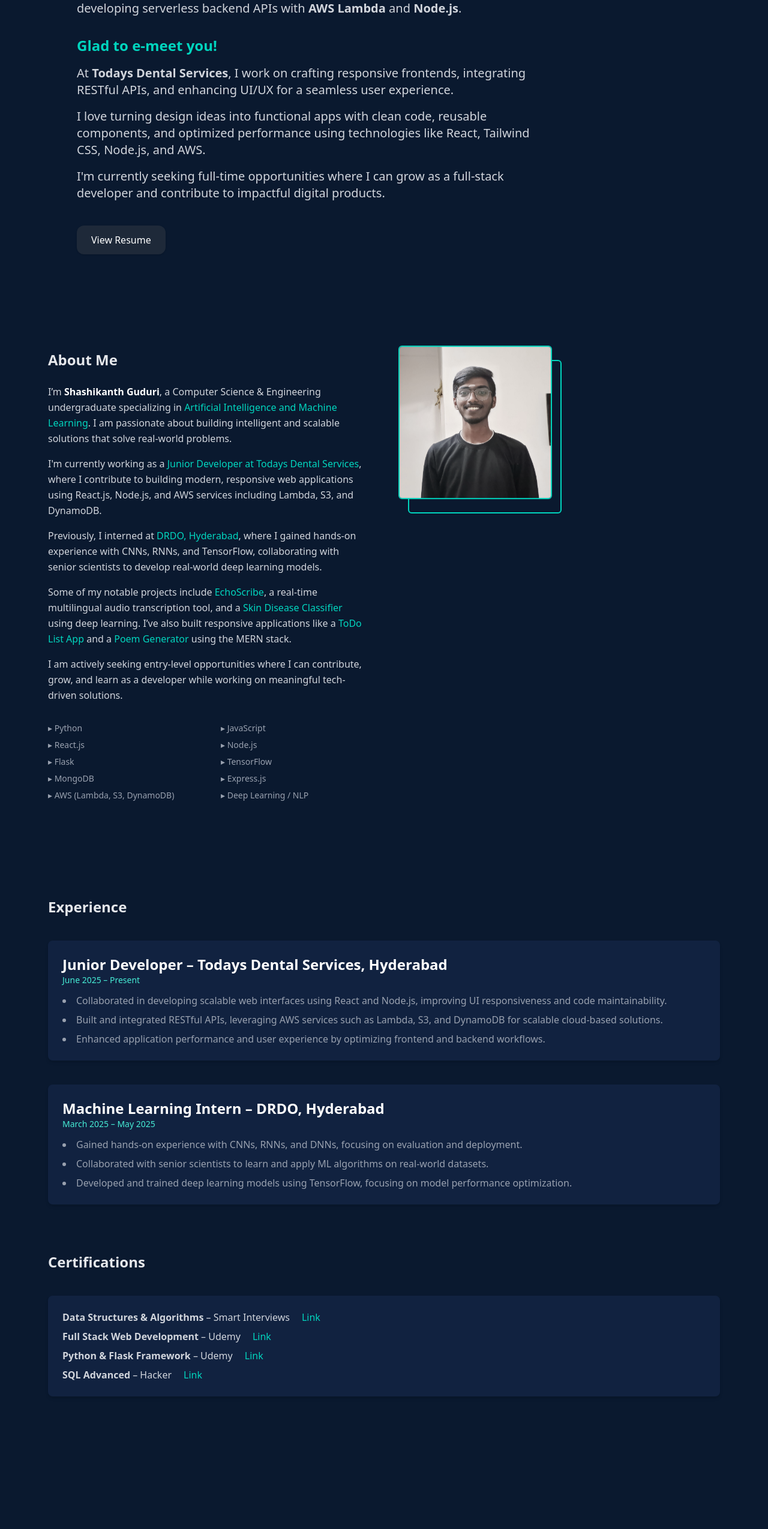
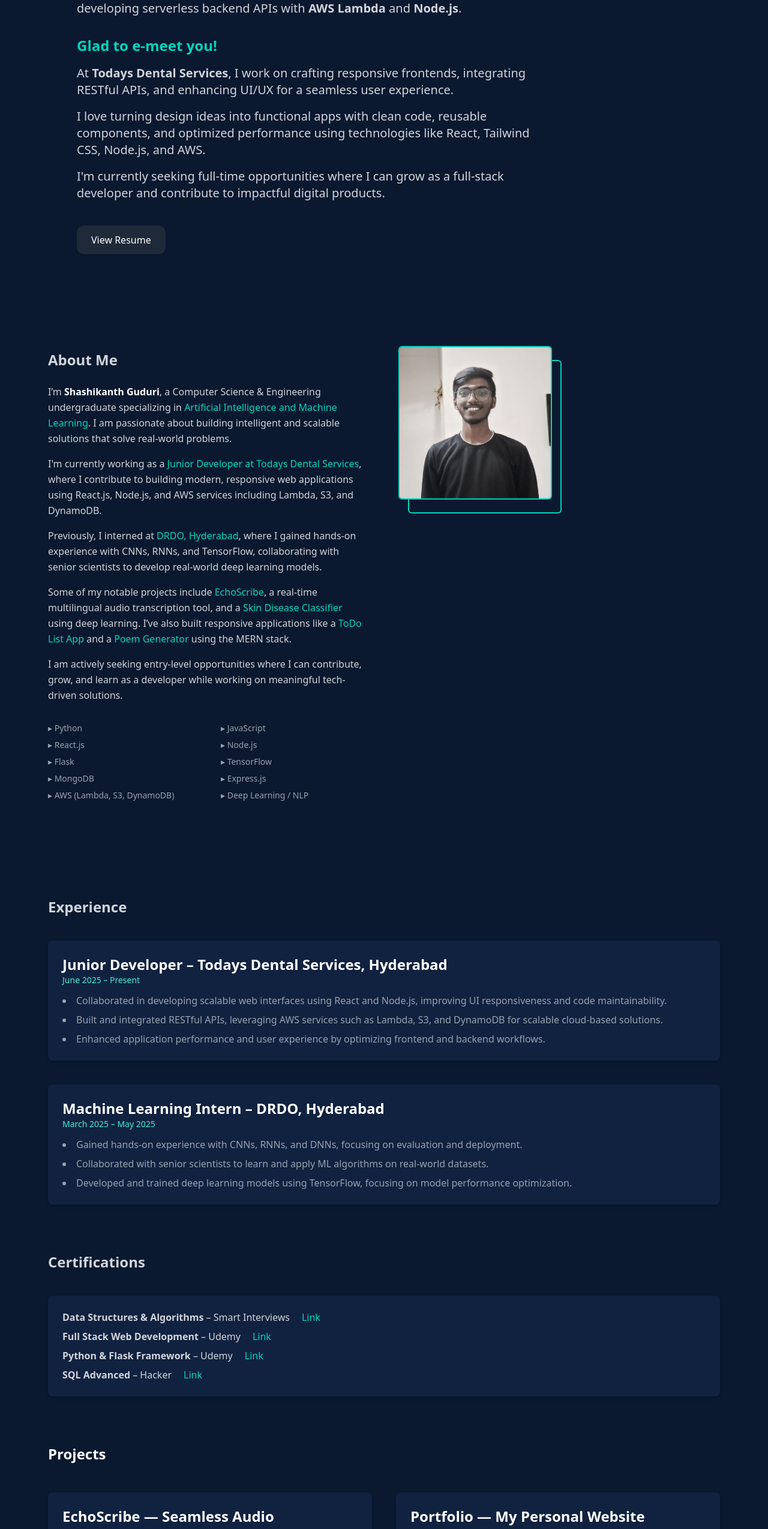
Before and after one commit to GuduriShashikanth/portfolio, a React (Vite) app: page / in a window 1280 px wide. Shown: the part 235-2784 px from the top of the page at 60% size. Built offline with nearby package versions, Linux system fonts and the light colour scheme.

Commit message:
major changes

```diff
--- a/src/App.jsx
+++ b/src/App.jsx
@@ -1,70 +1,20 @@
-import { useState } from 'react';
 import './App.css';
 import Navbar from './components/Navbar';
 import About from './components/About';
 import Experience from './components/Experience';
 import Contact from './components/Contact';
-import resume from './assets/SHASHI-RESUME.pdf';
+import Projects from './components/Projects';
+import Home from './pages/Home';
 
 function App() {
-  const [count, setCount] = useState(0);
-
   return (
     <>
       <div className="bg-[#0a192f] text-gray-300 min-h-screen w-full">
-        {/* Navbar */}
         <Navbar />
-
-        {/* Hero Section */}
-        <section id="home" className="w-full py-20 px-6 md:px-20 flex justify-center">
-          <div className="max-w-5xl w-full text-center md:text-left flex flex-col items-center md:items-start">
-            <h1 className="text-3xl sm:text-4xl md:text-5xl lg:text-6xl font-bold leading-tight">
-              Hi, I am <span className="text-blue-600">Shashikanth Guduri</span>
-            </h1>
-
-            <p className="mt-4 text-base sm:text-lg md:text-xl font-semibold max-w-3xl">
-              Junior Web Developer @ Todays Dental Services | MERN + AWS Developer
-            </p>
-
-            <p className="mt-2 text-base sm:text-lg md:text-xl max-w-3xl">
-              Specializing in building responsive frontend interfaces using <strong>React.js</strong> and developing serverless backend APIs with <strong>AWS Lambda</strong> and <strong>Node.js</strong>.
-            </p>
-
-            <div className="mt-8 space-y-4 max-w-3xl">
-              <h3 className="text-lg sm:text-xl md:text-2xl font-semibold text-teal-400">
-                Glad to e-meet you!
-              </h3>
-
-              <p className="text-base sm:text-lg md:text-xl">
-                At <strong>Todays Dental Services</strong>, I work on crafting responsive frontends, integrating RESTful APIs, and enhancing UI/UX for a seamless user experience.
-              </p>
-
-              <p className="text-base sm:text-lg md:text-xl">
-                I love turning design ideas into functional apps with clean code, reusable components, and optimized performance using technologies like React, Tailwind CSS, Node.js, and AWS.
-              </p>
-
-              <p className="text-base sm:text-lg md:text-xl">
-                I'm currently seeking full-time opportunities where I can grow as a full-stack developer and contribute to impactful digital products.
-              </p>
-            </div>
-
-            {/* Resume Button */}
-            <div className="mt-10 flex justify-center md:justify-start">
-              <a
-                href={resume}
-                target="_blank"
-                rel="noopener noreferrer"
-                className="px-6 py-3 bg-gray-800 text-white rounded-xl shadow hover:bg-gray-900 transition"
-              >
-                View Resume
-              </a>
-            </div>
-          </div>
-        </section>
-
-        {/* Other Sections */}
+        <Home />
         <About />
         <Experience />
+        <Projects />
         <Contact />
       </div>
     </>
--- a/src/components/About.jsx
+++ b/src/components/About.jsx
@@ -8,7 +8,7 @@ const About = () => {
         {/* Left Text Section */}
         <div>
           <h2 className="text-2xl text-teal-400 font-bold mb-6">
-            <span className="text-gray-200">About Me</span>
+            <span className="text-gray-300">About Me</span>
           </h2>
 
           <p className="mb-4 leading-relaxed">
--- a/src/components/Experience.jsx
+++ b/src/components/Experience.jsx
@@ -8,7 +8,7 @@ const Experience = () => {
     >
       <div className="max-w-6xl mx-auto">
         <h2 className="text-2xl   font-bold text-teal-400 mb-10">
-          <span className="text-gray-200">Experience</span>
+          <span className="text-gray-300">Experience</span>
         </h2>
 
         <div className="space-y-10">
@@ -52,7 +52,7 @@ const Experience = () => {
 </div>
 
         <h2 className="text-2xl  font-bold text-teal-400 mt-20 mb-10">
-          <span className="text-gray-200">Certifications</span>
+          <span className="text-gray-300">Certifications</span>
         </h2>
 
         <div className="bg-[#112240] p-6 rounded-lg  shadow-md transition space-y-4 text-base text-gray-300">
--- a/src/components/Navbar.jsx
+++ b/src/components/Navbar.jsx
@@ -11,7 +11,7 @@ const Navbar = () => {
   return (
     <>
     <nav className="fixed top-0 left-0 w-full z-50 bg-teal-400 text-white shadow-md">
-      <div className="max-w-7xl mx-auto flex justify-between items-center px-6 py-4">
+      <div className="max-w-7xl mx-auto flex justify-between items-center  py-4">
 
         <div className="text-2xl font-bold text-black">SG</div>
 
--- /dev/null
+++ b/src/components/Projects.jsx
@@ -0,0 +1,107 @@
+import React from "react";
+
+const Projects = () => {
+  const projects = [
+     {
+      title: "EchoScribe — Seamless Audio Transcription Tool",
+      description:
+        "A real-time multilingual transcription app using Flask, Vosk, and NLP models for translation and punctuation correction.",
+      tech: ["Python", "Flask", "Vosk", "T5", "Helsinki-NLP"],
+      demo: ""
+    },
+    {
+      title: "Portfolio — My Personal Website",
+      description:
+        "A modern, responsive portfolio built with React and Tailwind CSS to showcase my skills, experience, and projects. Includes smooth scrolling navigation, animations, and a clean dark UI.",
+      tech: ["React", "Tailwind CSS", "Vite", "GitHub Pages"],
+      demo: "https://gudurishashikanth.github.io/portfolio/",
+      github: "https://github.com/GuduriShashikanth/portfolio",
+    },
+    {
+      title: "Shorttt — Smart URL Shortener",
+      description:
+        "A full-stack URL shortener built with React, Node.js, Express, and MongoDB. Generates short, shareable links with a backend hosted on Render and frontend deployed on Netlify.",
+      tech: ["React", "Node.js", "Express", "MongoDB", "Tailwind CSS"],
+      demo: "https://shorttt.netlify.app/",
+      github: "https://github.com/GuduriShashikanth/urlshortenerfrontend",
+    },
+
+    {
+      title: "Todo List App",
+      description:
+        "A responsive and minimalistic task management app built with React and Tailwind CSS, featuring CRUD operations.",
+      tech: ["React", "Tailwind CSS", "Vite"],
+      demo: "https://gudurishashikanth.github.io/todo-react/",
+      github: "https://github.com/GuduriShashikanth/todo-react",
+    },
+    {
+      title: "Number Guessing Game",
+      description:
+        "A fun JavaScript number guessing game with real-time hints and animations.",
+      tech: ["HTML", "CSS", "JavaScript"],
+      demo: "https://gudurishashikanth.github.io/html-game/",
+      github: "https://github.com/GuduriShashikanth/html-game",
+    },
+  ];
+
+  return (
+    <section
+      id="projects"
+      className="bg-[#0a192f] text-gray-300 px-6 md:px-20 w-full"
+    >
+      <div className="max-w-6xl mx-auto">
+        <h2 className="text-2xl font-bold text-white mb-12">
+          <span className="text-white">Projects</span>
+        </h2>
+
+        <div className="grid gap-10 md:grid-cols-2">
+          {projects.map((project, index) => (
+            <div
+              key={index}
+              className="bg-[#112240] p-6 rounded-lg shadow-md hover:shadow-xl transition transform hover:-translate-y-1"
+            >
+              <h3 className="text-xl md:text-2xl font-semibold text-white mb-2">
+                {project.title}
+              </h3>
+              <p className="text-gray-300 mb-4">{project.description}</p>
+
+              <div className="flex flex-wrap gap-2 mb-4">
+                {project.tech.map((t, i) => (
+                  <span
+                    key={i}
+                    className="bg-teal-900 text-teal-200 text-sm px-3 py-1 rounded-full"
+                  >
+                    {t}
+                  </span>
+                ))}
+              </div>
+
+              <div className="flex gap-4 mt-4">
+                {project.demo && (
+                  <a
+                    href={project.demo}
+                    target="_blank"
+                    rel="noopener noreferrer"
+                    className="px-4 py-2 bg-teal-500 text-[#0a192f] font-semibold rounded-lg hover:bg-teal-400 transition"
+                  >
+                    Live Demo
+                  </a>
+                )}
+                <a
+                  href={project.github}
+                  target="_blank"
+                  rel="noopener noreferrer"
+                  className="px-4 py-2 bg-gray-800 text-white font-semibold rounded-lg hover:bg-gray-900 transition"
+                >
+                  GitHub
+                </a>
+              </div>
+            </div>
+          ))}
+        </div>
+      </div>
+    </section>
+  );
+};
+
+export default Projects;
--- /dev/null
+++ b/src/pages/Home.jsx
@@ -0,0 +1,50 @@
+import resume from '../assets/SHASHI-RESUME.pdf';
+export default function Home() {
+  return (
+     <section id="home" className="w-full py-20 px-6 md:px-20 flex justify-center">
+          <div className="max-w-5xl w-full text-center md:text-left flex flex-col items-center md:items-start">
+            <h1 className="text-3xl sm:text-4xl md:text-5xl lg:text-6xl font-bold leading-tight">
+              Hi, I am <span className="text-[#f8edeb]">Shashikanth Guduri</span>
+            </h1>
+
+            <p className="mt-4 text-base sm:text-lg md:text-xl font-semibold max-w-3xl">
+              Junior Web Developer @ Todays Dental Services | MERN + AWS Developer
+            </p>
+
+            <p className="mt-2 text-base sm:text-lg md:text-xl max-w-3xl">
+              Specializing in building responsive frontend interfaces using <strong>React.js</strong> and developing serverless backend APIs with <strong>AWS Lambda</strong> and <strong>Node.js</strong>.
+            </p>
+
+            <div className="mt-8 space-y-4 max-w-3xl">
+              <h3 className="text-lg sm:text-xl md:text-2xl font-semibold text-teal-400">
+                Glad to e-meet you!
+              </h3>
+
+              <p className="text-base sm:text-lg md:text-xl">
+                At <strong>Todays Dental Services</strong>, I work on crafting responsive frontends, integrating RESTful APIs, and enhancing UI/UX for a seamless user experience.
+              </p>
+
+              <p className="text-base sm:text-lg md:text-xl">
+                I love turning design ideas into functional apps with clean code, reusable components, and optimized performance using technologies like React, Tailwind CSS, Node.js, and AWS.
+              </p>
+
+              <p className="text-base sm:text-lg md:text-xl">
+                I'm currently seeking full-time opportunities where I can grow as a full-stack developer and contribute to impactful digital products.
+              </p>
+            </div>
+
+            {/* Resume Button */}
+            <div className="mt-10 flex justify-center md:justify-start">
+              <a
+                href={resume}
+                target="_blank"
+                rel="noopener noreferrer"
+                className="px-6 py-3 bg-gray-800 text-white rounded-xl shadow hover:bg-gray-900 transition"
+              >
+                View Resume
+              </a>
+            </div>
+          </div>
+        </section>
+  );
+}
```
